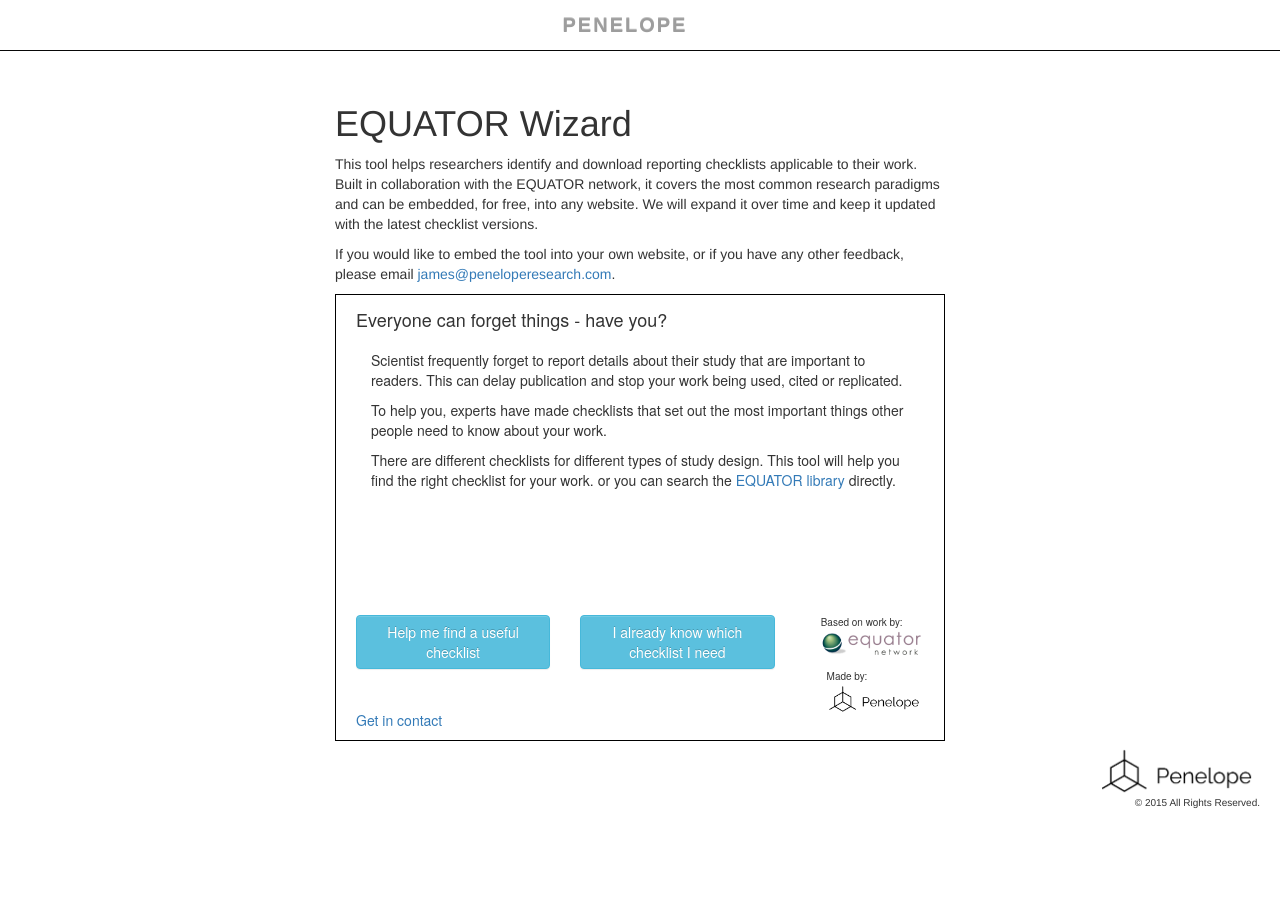
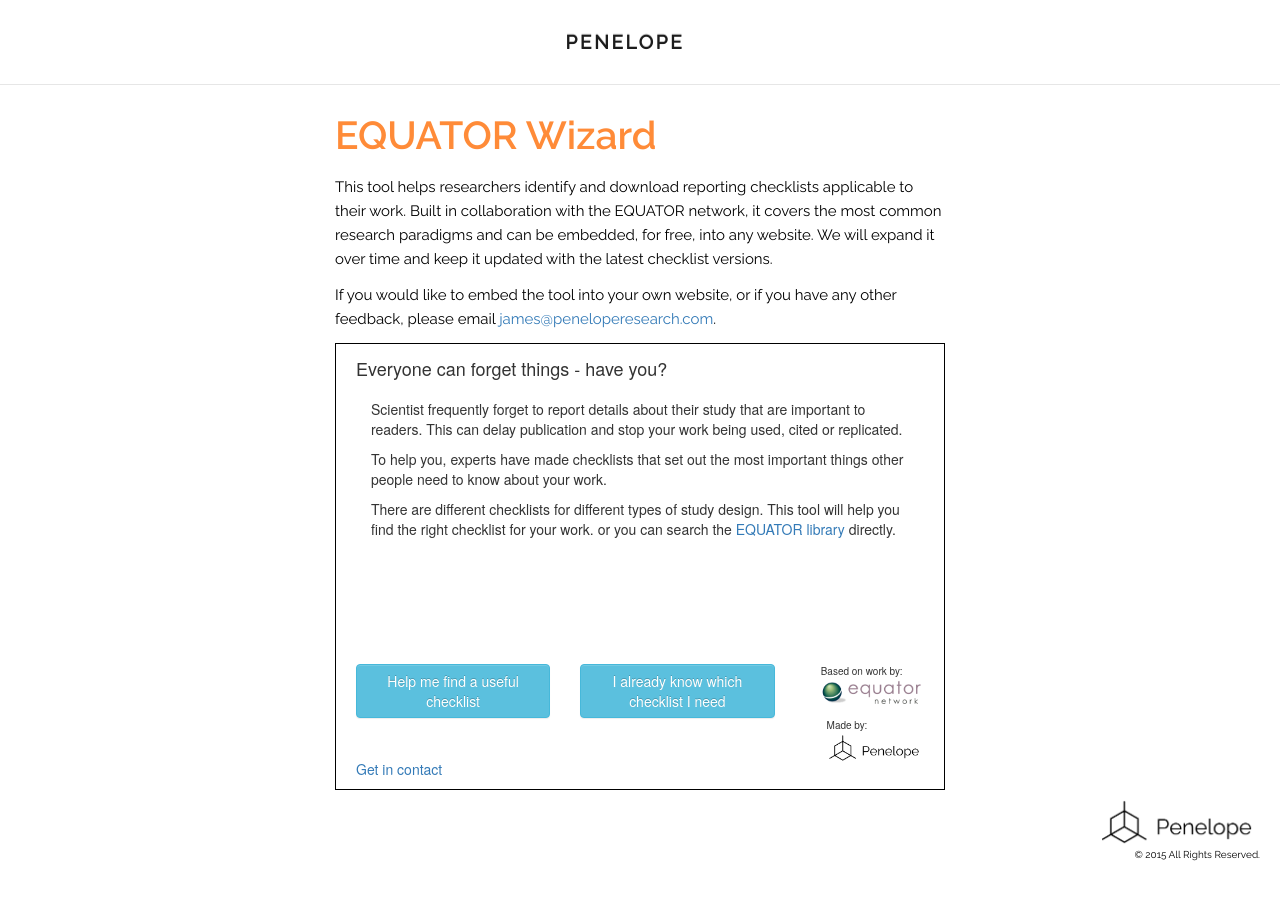
Before and after one commit to PenelopeResearch/EquatorChecklist, a Jekyll site: the page built from index.html, in a window 1280 px wide. Built offline with Jekyll 4.4.1, drawn with Linux system fonts in a browser that asks for light colours.

Commit message:
Changed URL details

```diff
--- a/_includes/head.html
+++ b/_includes/head.html
@@ -7,7 +7,7 @@
 
 <link rel="stylesheet" href="{{ "css/offcanvas.css" | prepend: site.baseurl }}">
 <link rel="stylesheet" href="{{ "css/bootstrap-theme.min.css" | prepend: site.baseurl }}">
-<link rel="stylesheet" href="https://maxcdn.bootstrapcdn.com/bootstrap/3.3.5/css/bootstrap.min.css">
+<link rel="stylesheet" href="{{ "css/bootstrap.css" | prepend: site.baseurl }}">
 
 <link rel="stylesheet" href="{{ "css/penelope.css" | prepend: site.baseurl }}">
 <link rel="canonical" href="{{ page.url | replace:'index.html','' | prepend: site.baseurl | prepend: site.url }}">
```
